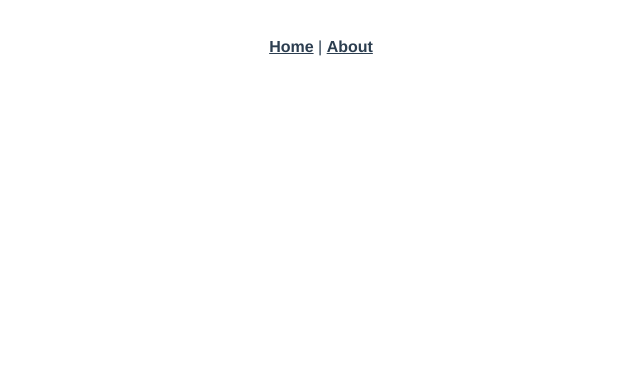
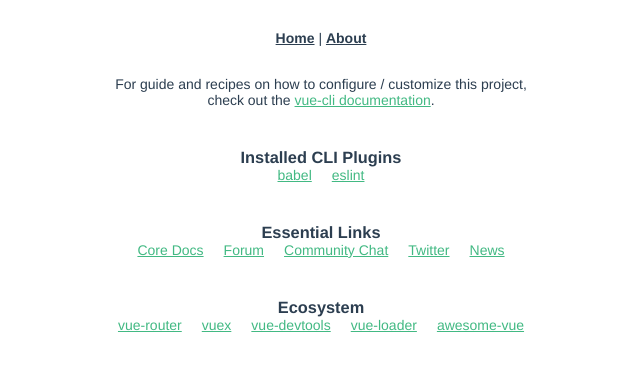
Before and after one commit to TapGear/TapGear, a Vue app: page /game in a window 1280 px wide. Shown: the top 370 px of the page, without its empty margins (319-959 px from the left). Built offline with nearby package versions, Linux system fonts and the light colour scheme.

Commit message:
Adding firebase config

```diff
--- a/package.json
+++ b/package.json
@@ -8,8 +8,11 @@
     "lint": "vue-cli-service lint"
   },
   "dependencies": {
+    "firebase": "^5.4.0",
+    "material-design-icons-iconfont": "^3.0.3",
     "vue": "^2.5.17",
     "vue-router": "^3.0.1",
+    "vuetify": "^1.1.14",
     "vuex": "^3.0.1"
   },
   "devDependencies": {
--- /dev/null
+++ b/src/components/LogicTap.vue
@@ -0,0 +1,58 @@
+<template>
+  <div class="game">
+    <h1>{{ msg }}</h1>
+    <p>
+      For guide and recipes on how to configure / customize this project,<br>
+      check out the
+      <a href="https://cli.vuejs.org" target="_blank" rel="noopener">vue-cli documentation</a>.
+    </p>
+    <h3>Installed CLI Plugins</h3>
+    <ul>
+      <li><a href="https://github.com/vuejs/vue-cli/tree/dev/packages/%40vue/cli-plugin-babel" target="_blank" rel="noopener">babel</a></li>
+      <li><a href="https://github.com/vuejs/vue-cli/tree/dev/packages/%40vue/cli-plugin-eslint" target="_blank" rel="noopener">eslint</a></li>
+    </ul>
+    <h3>Essential Links</h3>
+    <ul>
+      <li><a href="https://vuejs.org" target="_blank" rel="noopener">Core Docs</a></li>
+      <li><a href="https://forum.vuejs.org" target="_blank" rel="noopener">Forum</a></li>
+      <li><a href="https://chat.vuejs.org" target="_blank" rel="noopener">Community Chat</a></li>
+      <li><a href="https://twitter.com/vuejs" target="_blank" rel="noopener">Twitter</a></li>
+      <li><a href="https://news.vuejs.org" target="_blank" rel="noopener">News</a></li>
+    </ul>
+    <h3>Ecosystem</h3>
+    <ul>
+      <li><a href="https://router.vuejs.org" target="_blank" rel="noopener">vue-router</a></li>
+      <li><a href="https://vuex.vuejs.org" target="_blank" rel="noopener">vuex</a></li>
+      <li><a href="https://github.com/vuejs/vue-devtools#vue-devtools" target="_blank" rel="noopener">vue-devtools</a></li>
+      <li><a href="https://vue-loader.vuejs.org" target="_blank" rel="noopener">vue-loader</a></li>
+      <li><a href="https://github.com/vuejs/awesome-vue" target="_blank" rel="noopener">awesome-vue</a></li>
+    </ul>
+  </div>
+</template>
+
+<script>
+export default {
+  name: 'HelloWorld',
+  props: {
+    msg: String
+  }
+}
+</script>
+
+<!-- Add "scoped" attribute to limit CSS to this component only -->
+<style scoped>
+h3 {
+  margin: 40px 0 0;
+}
+ul {
+  list-style-type: none;
+  padding: 0;
+}
+li {
+  display: inline-block;
+  margin: 0 10px;
+}
+a {
+  color: #42b983;
+}
+</style>
--- a/src/main.js
+++ b/src/main.js
@@ -2,6 +2,11 @@
 import App from './App.vue'
 import router from './router'
 import store from './store'
+import Vuetify from 'vuetify'
+import 'vuetify/dist/vuetify.min.css'
+import 'material-design-icons-iconfont/dist/material-design-icons.css'
+
+Vue.use(Vuetify)
 
 Vue.config.productionTip = false
 
--- a/src/router.js
+++ b/src/router.js
@@ -1,5 +1,6 @@
 import Vue from 'vue'
 import Router from 'vue-router'
+import LogicTap from './components/LogicTap'
 import Home from './views/Home.vue'
 
 Vue.use(Router)
@@ -20,6 +21,10 @@
       // this generates a separate chunk (about.[hash].js) for this route
       // which is lazy-loaded when the route is visited.
       component: () => import(/* webpackChunkName: "about" */ './views/About.vue')
+    }, {
+      path: '/game',
+      name: 'game',
+      component: LogicTap
     }
   ]
 })
```
Also changed, not shown: src/firebase.js (added, +18 -0 lines), 1 other file (tests, documents, lock files or other folders).
